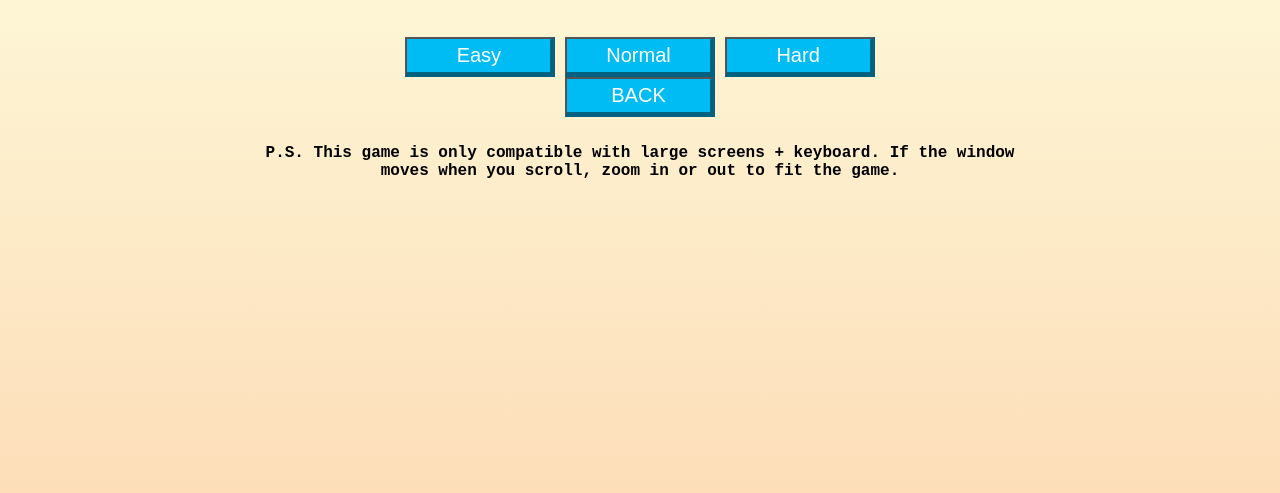
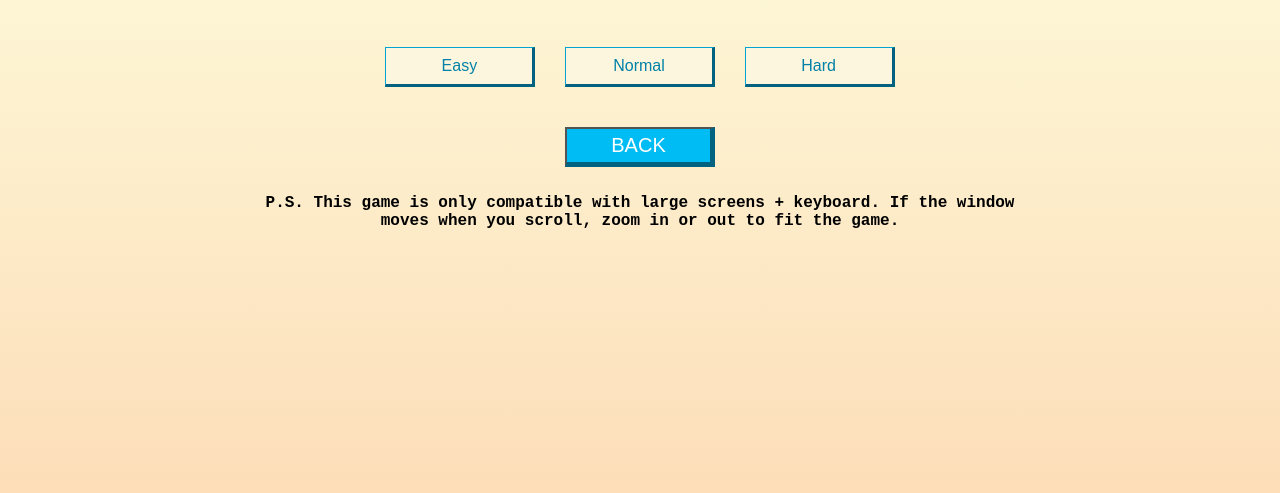
Before and after one commit to hannahl123/Glide-IT, a plain HTML site: page mode.html in a window 1280 px wide. Shown: the part 131-624 px from the top of the page. Drawn offline with Linux system fonts and the light colour scheme.

Commit message:
Update style.css

```diff
--- a/style.css
+++ b/style.css
@@ -2,6 +2,7 @@ body {
     font-family: 'Courier New', Courier, monospace;
     text-align: center;
     height: 100%;
+    max-width: 100%;
     padding: 20px 10vw;
     margin: auto;
     background-image: linear-gradient(#FDFCDC, #FDD5AF);
@@ -13,7 +14,7 @@ canvas {
     max-height: 80vh;
     max-width: 95vw;
     margin: auto;
-    background-color: rgb(254, 250, 235);
+    background-color: rgb(254, 251, 238);
     border: 20px ridge #0081A7;
   }
 
@@ -59,6 +60,20 @@ button {
     color: #0081A7;
   }
 
+  .mode {
+    margin: 10px;
+    font-size: 16px;
+    background-color: rgb(254, 250, 235, 0.5);
+    border: 1px outset rgb(5, 163, 211);
+    border-right: 3px outset rgb(5, 163, 211);
+    border-bottom: 3px outset rgb(5, 163, 211);
+    color: #0081A7;
+  }
+
+  .back {
+    margin-top: 30px;
+  }
+
   a {
     text-decoration: none;
   }
```
Lines whose indentation alone changed are shown as unchanged.
